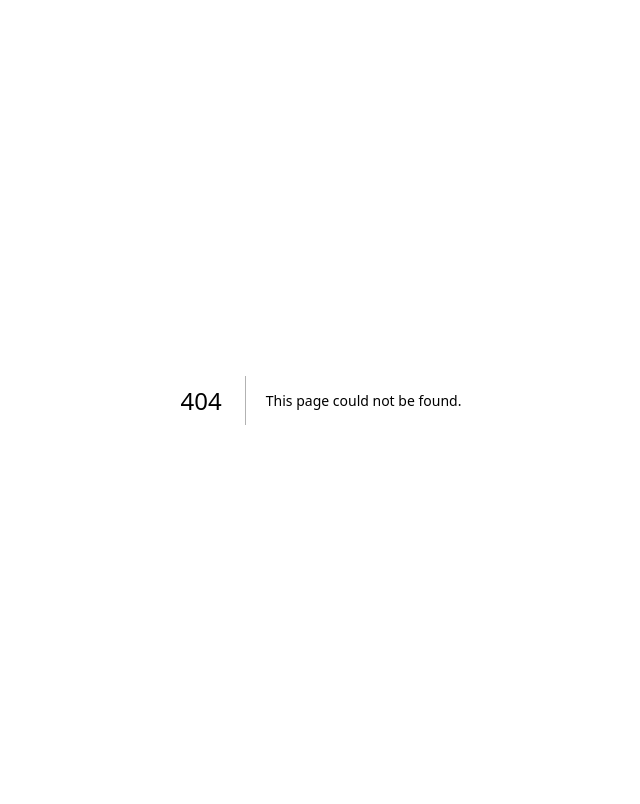
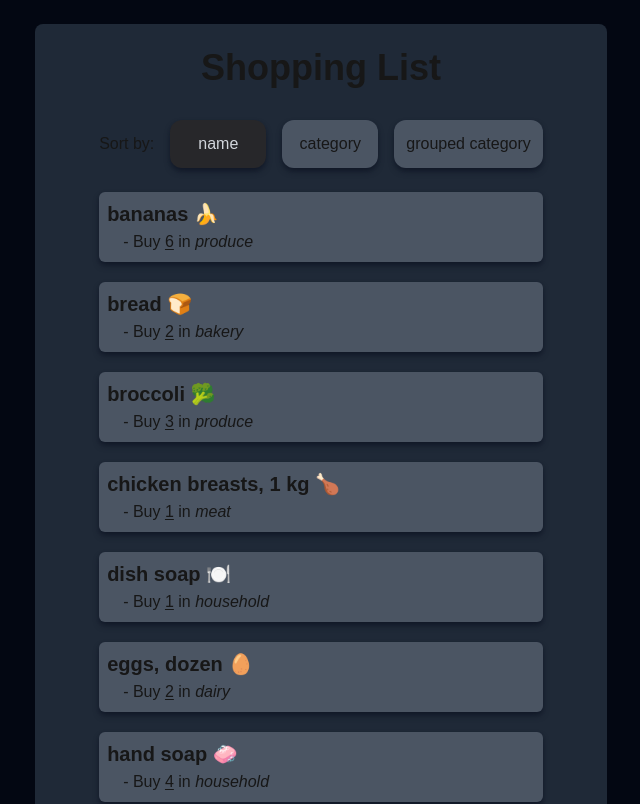
Before and after one commit to MaxwellAitken/cprg306-assignments, a Next.js app: page /week-6 in a window 1280 px wide. Before the commit this address had no page. Shown: the top 804 px of the page, without its empty margins (319-959 px from the left). Built offline with nearby package versions, Linux system fonts and the light colour scheme.

Commit message:
Includes week 6 assignment

```diff
--- a/app/layout.js
+++ b/app/layout.js
@@ -21,7 +21,7 @@ export default function RootLayout({ children }) {
   return (
     <html lang="en">
       <body
-        className={`${geistSans.variable} ${geistMono.variable} antialiased`}
+        className={`${geistSans.variable} ${geistMono.variable} antialiased bg-gray-950`}
       >
         {children}
       </body>
--- a/app/page.js
+++ b/app/page.js
@@ -22,6 +22,9 @@ export default function Home() {
           <li>
             <Link href="/week-5" className={linkStyles}>Week 5 Assignment</Link>
           </li>
+          <li>
+            <Link href="/week-6" className={linkStyles}>Week 6 Assignment</Link>
+          </li>
         </ul>
       </div>
     </main>
--- /dev/null
+++ b/app/week-6/item-list.js
@@ -0,0 +1,103 @@
+"use client"
+
+import { useState } from "react";
+import items from "./items";
+import Item from "./item";
+
+
+export default function ItemList() {
+
+    //Styles
+    let buttonStyle = "  w-24 p-3 rounded-xl shadow-gray-900 shadow-md whitespace-nowrap min-w-max ";
+    let inactiveStyle = " cursor-pointer bg-gray-600 ";
+    let activeStyle = " cursor-default hover:bg-opacity-80 bg-zinc-800 text-gray-300 ";
+
+
+    const [sortBy, setSortBy] = useState("name");
+
+    let group = false;
+
+    // Sorting items based on the sortBy state
+    if (sortBy === "name") {
+        items.sort((a, b) => a.name.localeCompare(b.name));
+    }
+
+    else if (sortBy === "category") {
+        items.sort((a, b) => a.category.localeCompare(b.category));
+    }
+
+    else if (sortBy === "grouped category") {
+        items.sort((a, b) => a.category.localeCompare(b.category));
+        group = true;
+    }
+
+    // Function to handle the change in sorting
+    const handleSortChange = (event) => {
+        let currentSortBy = sortBy;
+        if (currentSortBy !== event.target.value) {
+            setSortBy(event.target.value);
+        }
+    }
+
+    // Button component with conditional rendering
+    // The onClick event handler is passed as a prop
+    function Button({ name, isActive }) {
+        if (isActive) {
+            return  <button onClick={handleSortChange} value={name} className={buttonStyle + activeStyle}>{name}</button> ;
+        }
+
+        return <button onClick={handleSortChange} value={name} className={buttonStyle + inactiveStyle}>{name}</button> ;
+    }
+
+    // ShoppingList component with conditional rendering
+    function ShoppingList({isGrouped}){
+
+        // If sorting by name or category: render the items as a simple list
+        if (!isGrouped){
+            return(
+                <ul className="flex flex-col gap-5">
+                    {items.map((item, index) => (
+                        <Item key={index} name={item.name} quantity={item.quantity} category={item.category} />
+                    ))}
+                </ul>
+            )
+        }
+
+
+        let categories = ["bakery", "canned goods", "dairy", "dry goods", "household", "meat", "produce"];
+
+        // If sorting by grouped category: render the items as a grouped list
+        return(
+            <ul className="flex flex-col gap-5">
+                {categories.map((category, index) => (
+                    <li key={index}>
+
+                        <div className="text-lg -ml-4 mb-2">
+                            {category.charAt(0).toUpperCase() + category.slice(1)}
+                        </div>
+
+                        <ul className="flex flex-col gap-5">
+                            {items.filter((item) => item.category == category).map((item, idx) => (
+                                <Item key={idx} name={item.name} quantity={item.quantity} category={item.category} />
+                            ))}
+                        </ul>
+
+                    </li>
+                ))}
+            </ul>
+        )
+    }
+
+    return(
+        <div>
+            <div className="flex gap-4 items-center mb-6 justify-center">
+                <div className="text-md">Sort by:</div>
+                <Button name="name" isActive={sortBy === "name"} />
+                <Button name="category" isActive={sortBy === "category"} />
+                <Button name="grouped category" isActive={sortBy === "grouped category"} />
+            </div>
+
+            <ShoppingList isGrouped={group} />
+        </div>
+    )
+}
--- /dev/null
+++ b/app/week-6/item.js
@@ -0,0 +1,15 @@
+
+
+
+export default function Item({name, quantity, category}) {
+
+
+    return(
+        <li className="pr-40 pl-2 py-2 bg-gray-600 rounded-md shadow-md shadow-gray-900">
+            <h3 className="text-xl font-bold">{name}</h3>
+            <p className="ml-4 mt-0.5">
+                - Buy  <span className="underline underline-offset-2">{quantity}</span> in <span className="italic">{category}</span>
+            </p>
+        </li>
+    )
+}
--- /dev/null
+++ b/app/week-6/items.json
@@ -0,0 +1,74 @@
+[
+    {
+      "id": "1h2GJKH12gkHG31h1H",
+      "name": "milk, 4 L 🥛",
+      "quantity": 1,
+      "category": "dairy"
+    },
+    {
+      "id": "2KJH3k2j3H1k2J3K1H",
+      "name": "bread 🍞",
+      "quantity": 2,
+      "category": "bakery"
+    },
+    {
+      "id": "3h2KJH3k2j3H1k2J3",
+      "name": "eggs, dozen 🥚",
+      "quantity": 2,
+      "category": "dairy"
+    },
+    {
+      "id": "4k2J3K1H2GJKH12gk",
+      "name": "bananas 🍌",
+      "quantity": 6,
+      "category": "produce"
+    },
+    {
+      "id": "5H1h1H2KJH3k2j3H",
+      "name": "broccoli 🥦",
+      "quantity": 3,
+      "category": "produce"
+    },
+    {
+      "id": "6H1k2J3K1H2GJKH1",
+      "name": "chicken breasts, 1 kg 🍗",
+      "quantity": 1,
+      "category": "meat"
+    },
+    {
+      "id": "7gkHG31h1H2KJH3k",
+      "name": "pasta sauce 🍝",
+      "quantity": 3,
+      "category": "canned goods"
+    },
+    {
+      "id": "8j3H1k2J3K1H2GJK",
+      "name": "spaghetti, 454 g 🍝",
+      "quantity": 2,
+      "category": "dry goods"
+    },
+    {
+      "id": "9H12gkHG31h1H2KJ",
+      "name": "toilet paper, 12 pack 🧻",
+      "quantity": 1,
+      "category": "household"
+    },
+    {
+      "id": "10H3k2j3H1k2J3K1",
+      "name": "paper towels, 6 pack",
+      "quantity": 1,
+      "category": "household"
+    },
+    {
+      "id": "11k2J3K1H2GJKH12",
+      "name": "dish soap 🍽️",
+      "quantity": 1,
+      "category": "household"
+    },
+    {
+      "id": "12GJKH12gkHG31h1",
+      "name": "hand soap 🧼",
+      "quantity": 4,
+      "category": "household"
+    }
+  ]
--- /dev/null
+++ b/app/week-6/page.js
@@ -0,0 +1,13 @@
+import ItemList from "./item-list";
+
+
+export default function Page() {
+    return (
+        <main className="p-6 flex justify-center">
+            <div className="flex flex-col items-center gap-8 p-6 px-16 rounded-lg bg-gray-800">
+                <h1 className="text-4xl font-bold">Shopping List</h1>
+                <ItemList />
+            </div>
+        </main>
+    );
+}
```
